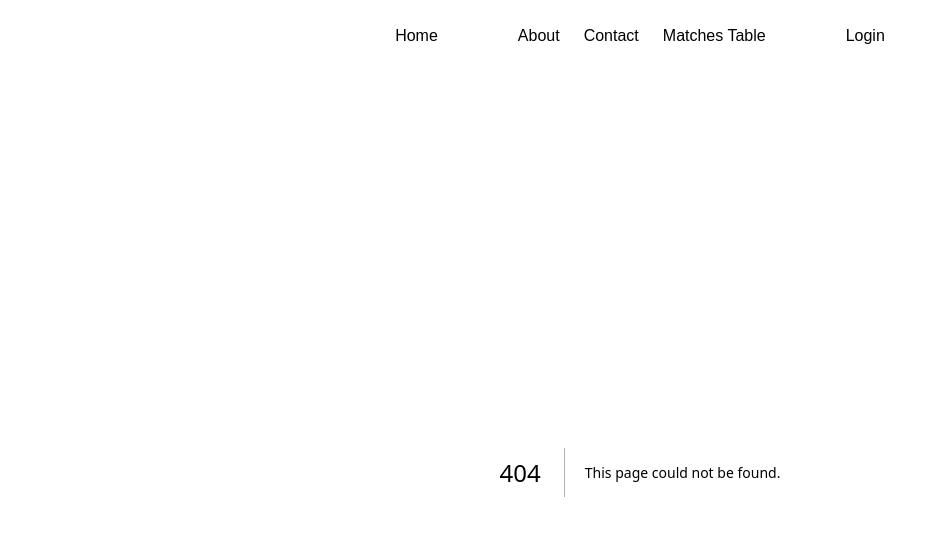
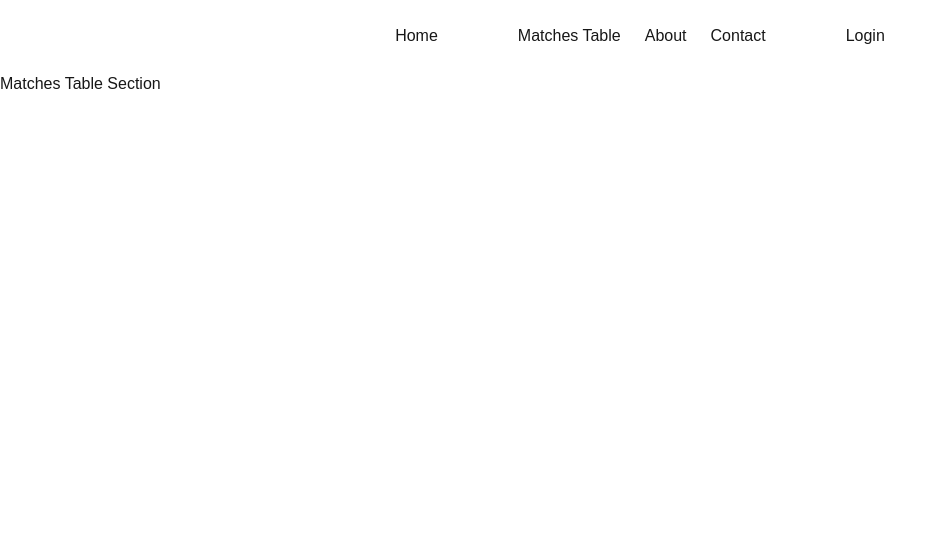
Before and after one commit to brysonmk/sport-tracker, a Next.js app: page /matches-table in a window 1280 px wide. Before the commit this address had no page. Shown: the top 536 px of the page, without its empty margins (0-946 px from the left). Built offline with nearby package versions, Linux system fonts and the light colour scheme.

Commit message:
Added matches table section

```diff
--- a/src/app/components/Header.tsx
+++ b/src/app/components/Header.tsx
@@ -3,9 +3,9 @@ export default function Header () {
         <div className="flex justify-center gap-20 py-6">
             <div><a href="/">Home</a></div>
             <div className="flex direction-row gap-6">
+                <div><a href="/matches-table">Matches Table</a></div>
                 <div><a href="/about">About</a></div>
                 <div><a href="/contact">Contact</a></div>
-                <div><a href="/matches-table">Matches Table</a></div>
             </div>
             <div><a href="/login">Login</a></div>
         </div>
--- /dev/null
+++ b/src/app/matches-table/page.tsx
@@ -0,0 +1,7 @@
+export default function MatchesTable () {
+    return (
+        <div>
+            Matches Table Section
+        </div>
+    )
+}
```
